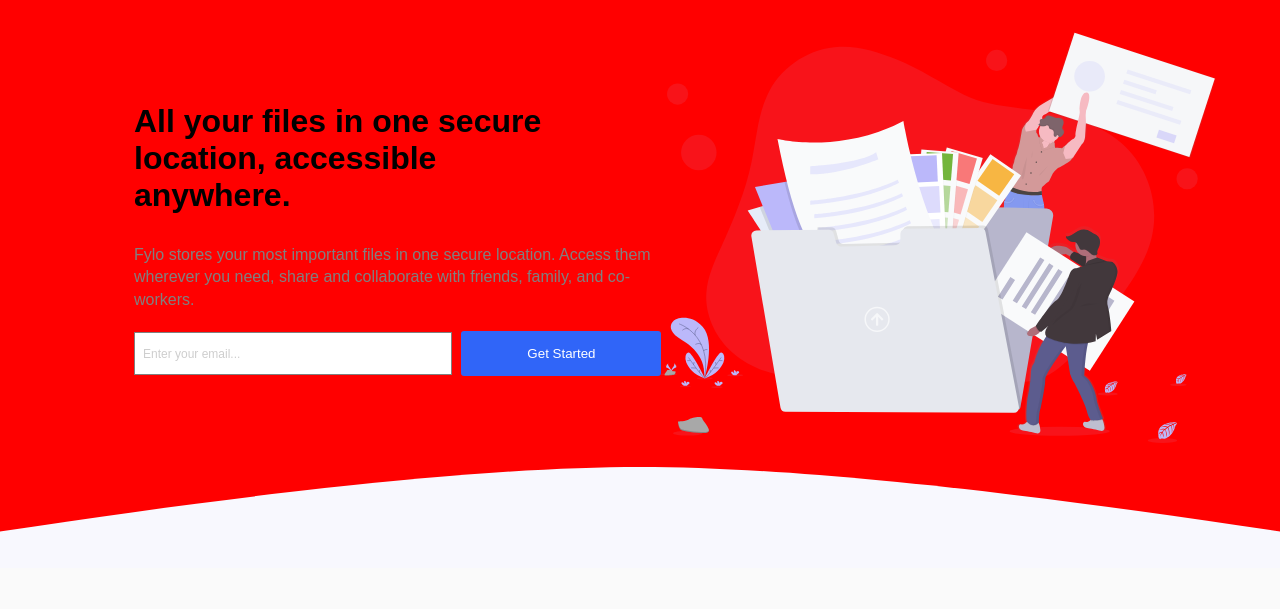
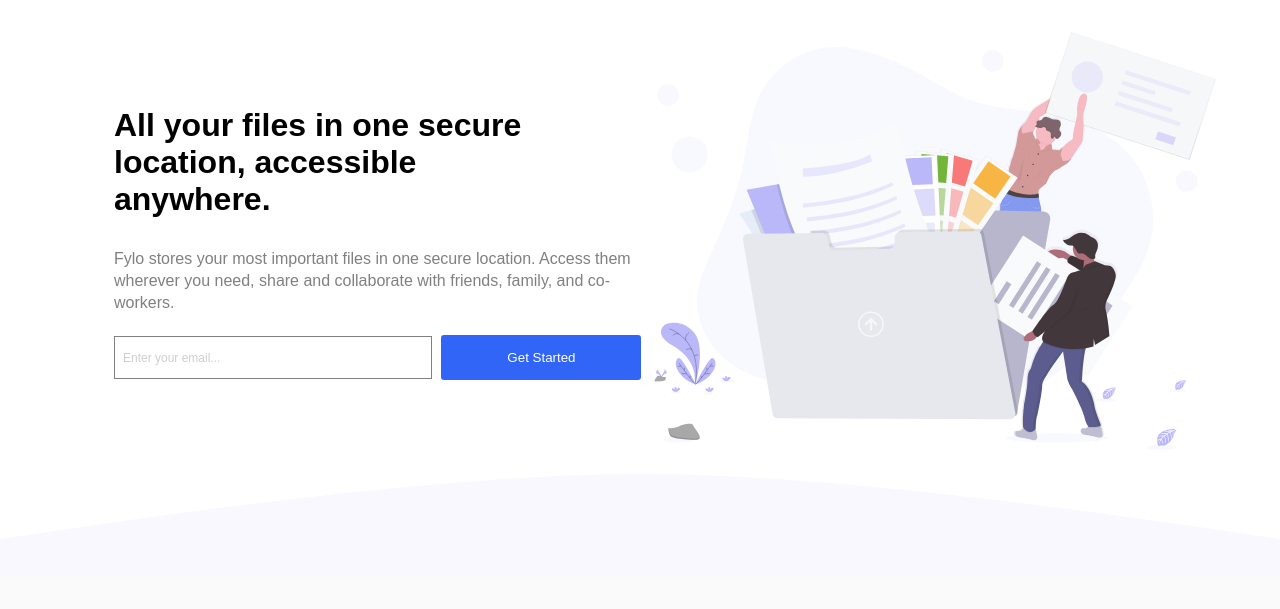
Before and after one commit to joyceshiloheunsang2011/Fylo, a plain HTML site: page index.html in a window 1280 px wide. Shown: the part 126-735 px from the top of the page. Drawn offline with Linux system fonts and the light colour scheme.

Commit message:
Update style.css

```diff
--- a/style.css
+++ b/style.css
@@ -1,6 +1,5 @@
 body{
     font-family: sans-serif;
-    background-color: red;
 }
 *{
     margin: 0;
@@ -26,7 +25,7 @@ header a{
     width: 100%;
 }
 .form-part{
-    margin-left: 70px;
+    margin-left: 50px;
 }
 .form-part p{
     /* margin-right: 30%; */
```
